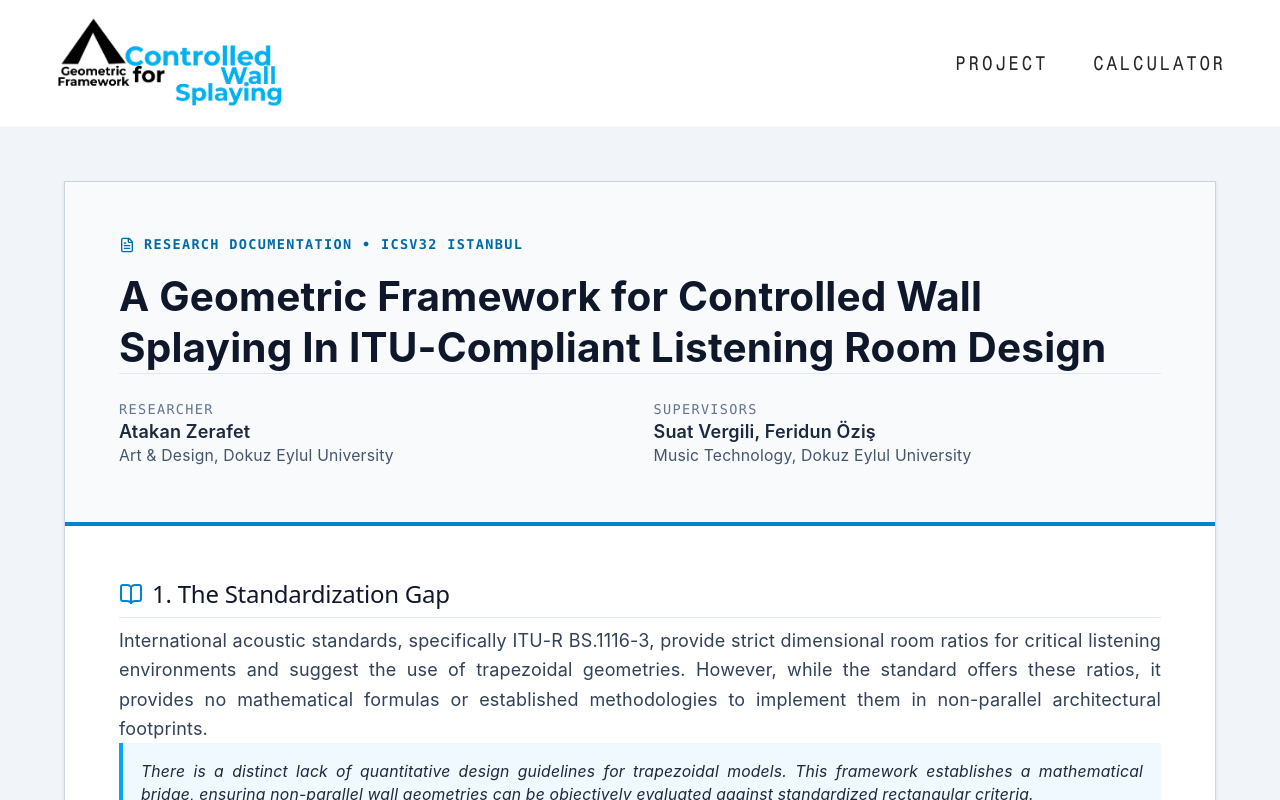
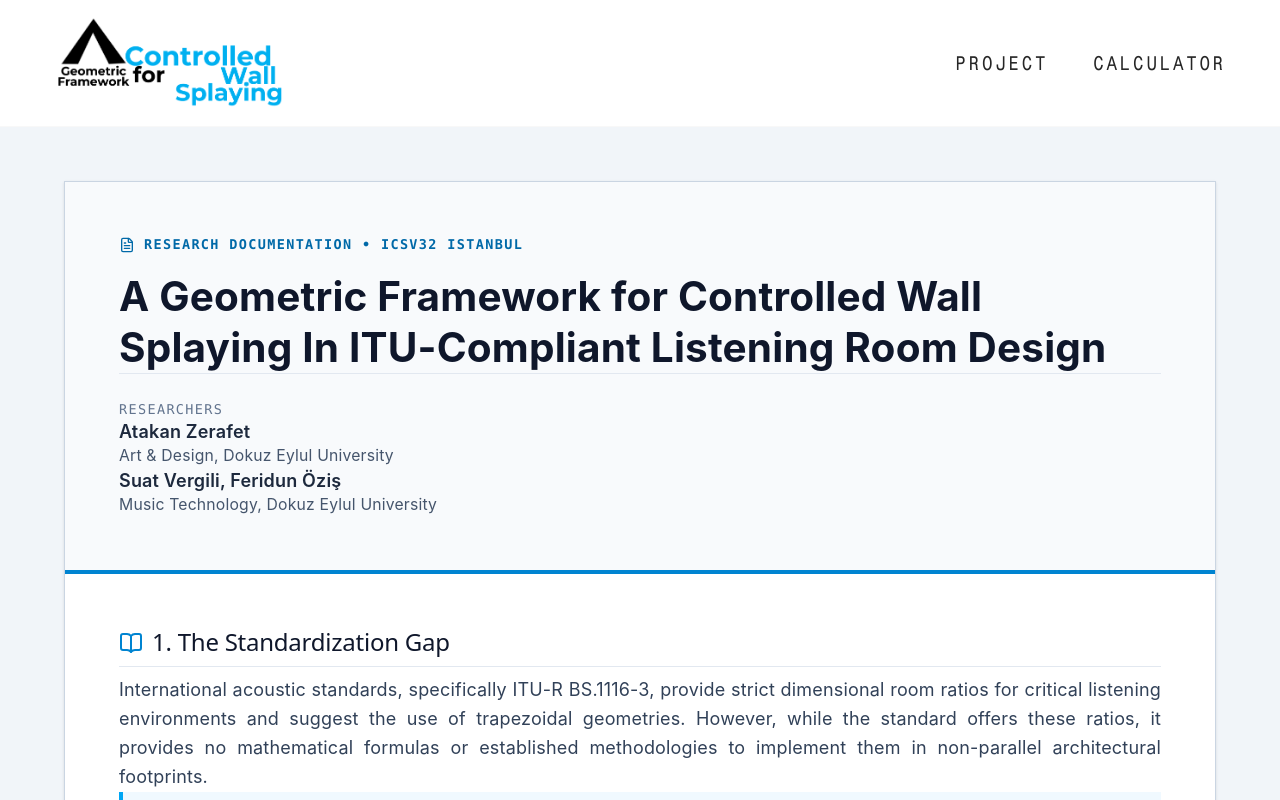
Before and after one commit to Atakanz/room-splay-calculator, a React (Vite) app: page / in a window 1280 px wide. Shown: the top 800 px of the page. Built offline with nearby package versions, Linux system fonts and the light colour scheme.

Commit message:
research text

```diff
--- a/src/pages/aboutProject.jsx
+++ b/src/pages/aboutProject.jsx
@@ -25,14 +25,14 @@ export default function AboutProject() {
 
                     <div className="grid grid-cols-1 md:grid-cols-2 gap-6 pt-6 border-t border-slate-200">
                         <div>
-                            <p className="text-xs text-slate-500 uppercase tracking-widest font-mono mb-1">Researcher</p>
+                            <p className="text-xs text-slate-500 uppercase tracking-widest font-mono mb-1">Researchers</p>
                             <p className="font-semibold text-slate-800">Atakan Zerafet</p>
                             <p className="text-sm text-slate-600">Art & Design, Dokuz Eylul University</p>
+                            <p className="font-semibold mt-1 text-slate-800">Suat Vergili, Feridun Öziş</p>
+                            <p className="text-sm text-slate-600">Music Technology, Dokuz Eylul University</p>
                         </div>
                         <div>
-                            <p className="text-xs text-slate-500 uppercase tracking-widest font-mono mb-1">Supervisors</p>
-                            <p className="font-semibold text-slate-800">Suat Vergili, Feridun Öziş</p>
-                            <p className="text-sm text-slate-600">Music Technology, Dokuz Eylul University</p>
+
                         </div>
                     </div>
                 </header>
```
